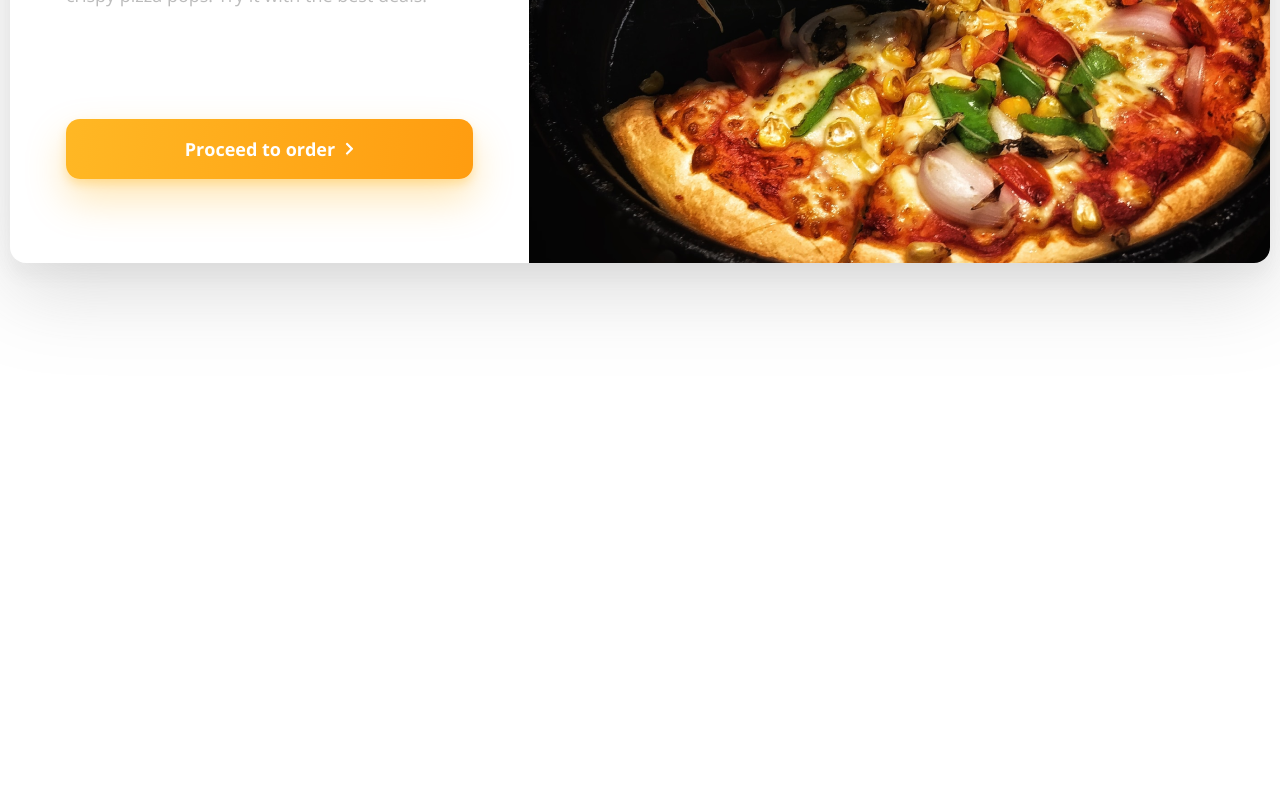
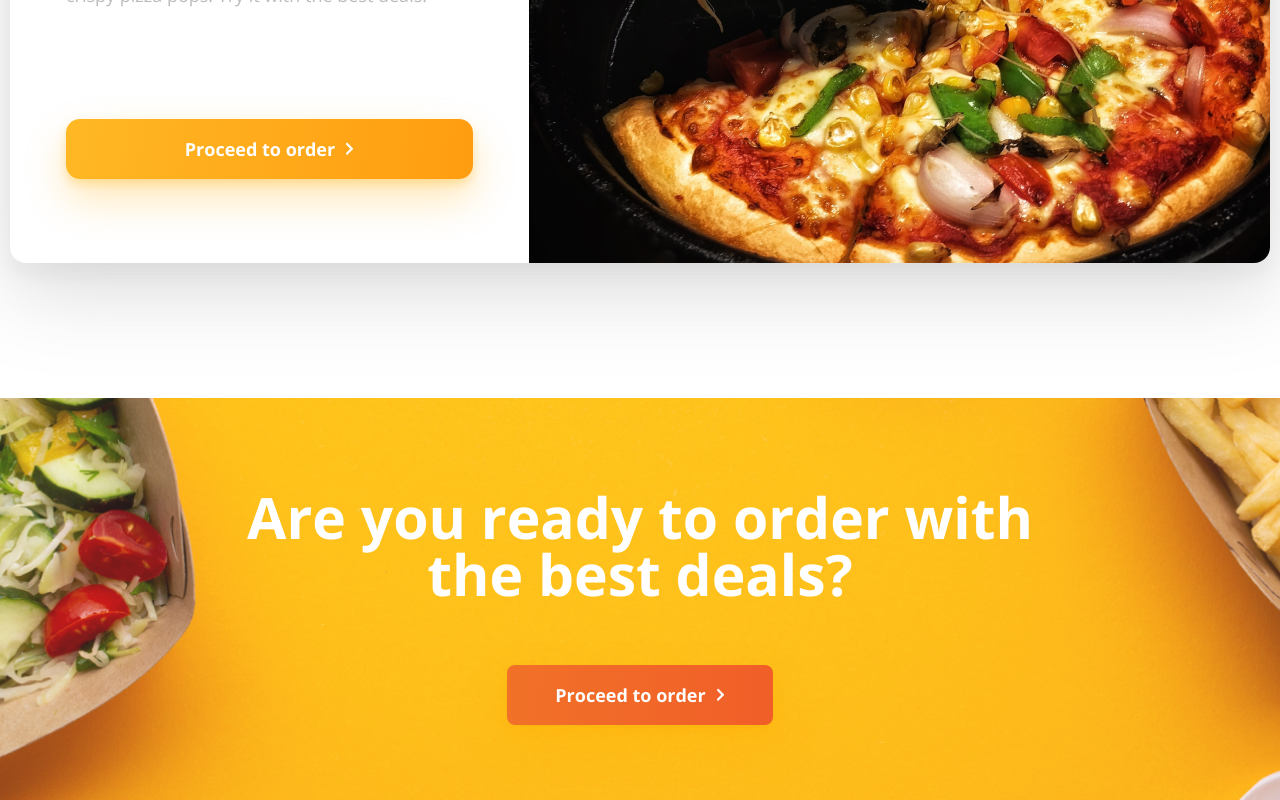
Before and after one commit to boby-boo/food_wagon, a React (Create React App) app: page / in a window 1280 px wide. Shown: the part 8467-9267 px from the top of the page. Before the commit the page ends 8865 px from the top, so only its background shows below. Built offline with nearby package versions, Linux system fonts and the light colour scheme.

Commit message:
feat: section banner and response

```diff
--- /dev/null
+++ b/src/components/Banner/Banner.js
@@ -0,0 +1,18 @@
+import React from 'react';
+
+import './banner.scss';
+
+const Banner = () => {
+    return (
+        <section className='banner'>
+            <div className="container">
+                <div className="banner__row">
+                    <h2>Are you ready to order with the best deals?</h2>
+                    <button className='restaurants__button'>Proceed to order</button>
+                </div>
+            </div>
+        </section>
+    );
+};
+
+export default Banner;
--- /dev/null
+++ b/src/components/Banner/banner.scss
@@ -0,0 +1,37 @@
+@import '../../style/variables.scss';
+
+.banner {
+    background: url(../../resources/images/banner__image.png) center / cover no-repeat;
+    @media (max-width: 600px) {
+        display: none;
+    }
+    &__row {
+        padding: 91px 0 75px;
+        margin: 0 auto;
+        max-width: 786px;
+        h2 {
+            margin-bottom: 62px;
+            @include templateFont(57, 900, 1);
+            color: $light-color;
+            text-align: center;
+        }
+        button {
+            @include templateFont(18, 900, 1);
+            color: $light-color;
+            border-radius: 8px;
+            background: linear-gradient(93deg, #F17228 -5.63%, #F15E28 100.8%);
+            box-shadow: $primary-shadow;
+            @include templateTransition(opacity);
+            &:hover {
+                opacity: .8;
+            }
+        }
+        @media (max-width: 870px) {
+            padding: 40px 0 32px;
+            h2 {
+                margin-bottom: 31px;
+                font-size: 40px;
+            }
+        }
+    }
+}
--- a/src/components/app/App.js
+++ b/src/components/app/App.js
@@ -7,6 +7,7 @@ import FeatureRestaurants from '../featureRestaurants/FeatureRestaurants';
 import SearchFood from "../searchFood/SearchFood";
 import FeaturesApp from "../featuresApp/FeaturesApp";
 import CardsOfOrders from "../cardsOfOrders/CardsOfOrders";
+import Banner from "../Banner/Banner";
 
 const App = () => {
   return (
@@ -20,6 +21,7 @@ const App = () => {
       <SearchFood/>
       <FeaturesApp/>
       <CardsOfOrders/>
+      <Banner/>
     </>
   );
 }
```
Also changed, not shown: src/resources/images/banner__image.png (added).
